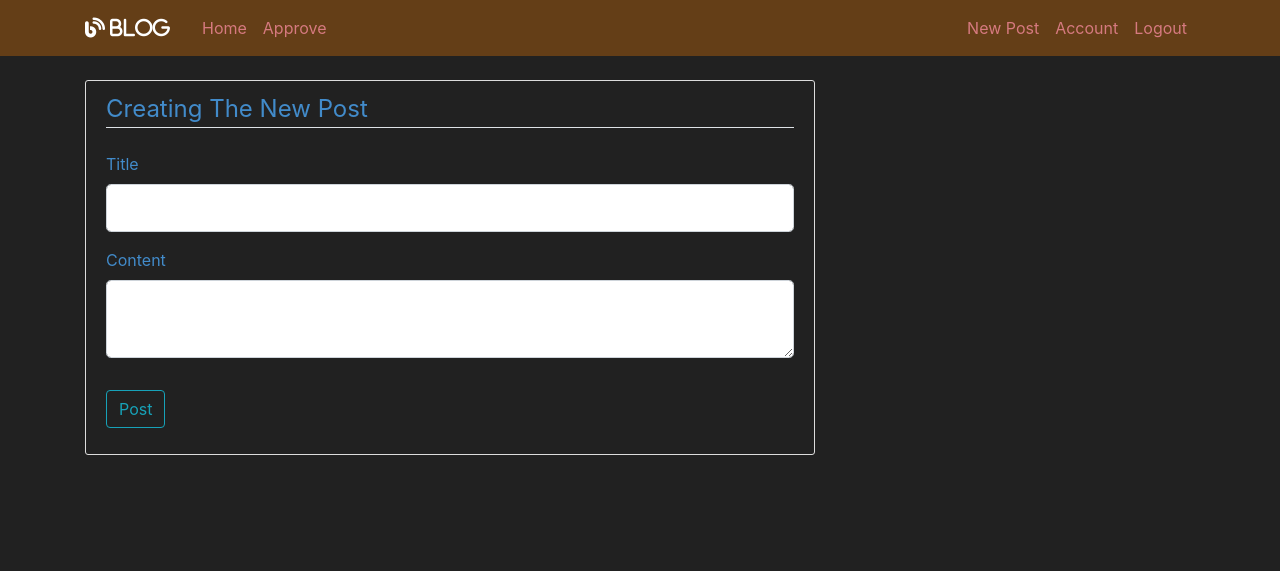
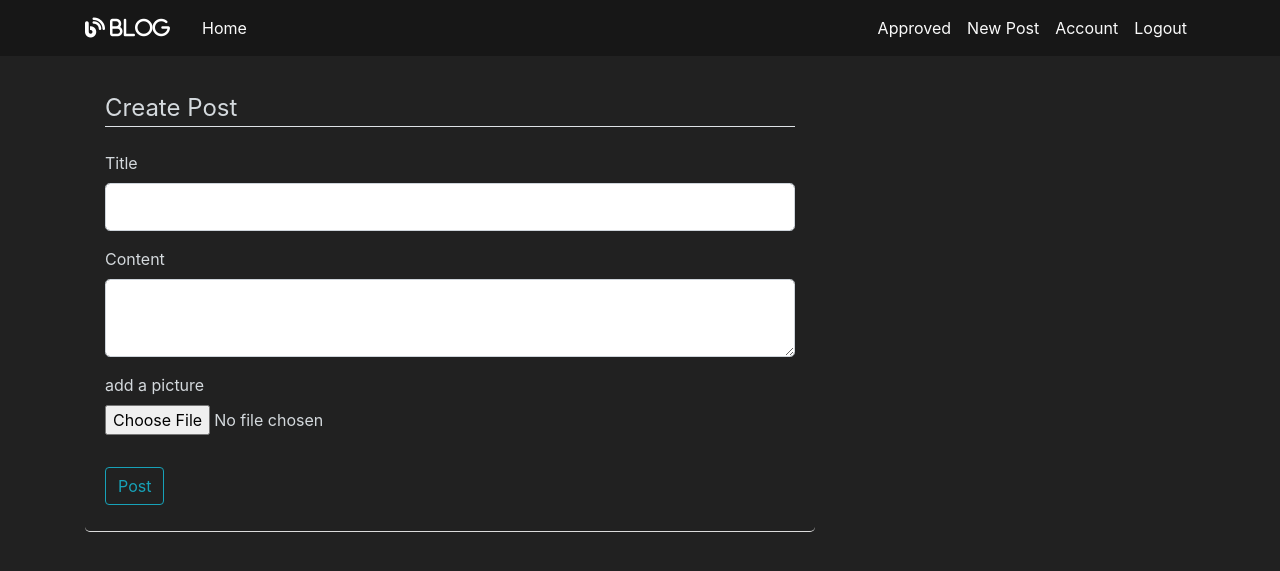
Before and after one commit to janabdullahi/blog, a Flask app: page /post/new in a window 1280 px wide. Shown: the top 571 px of the page. Run offline with Flask 2, Linux system fonts and the light colour scheme; a user stored in the database is signed in; some libraries are stand-ins or nearby versions.

Commit message:
post can have optional photo

```diff
--- a/flaskblog/forms.py
+++ b/flaskblog/forms.py
@@ -17,12 +17,12 @@ class RegistrationForm(FlaskForm):
     def validate_username(self, username):
         user = User.query.filter_by(username=username.data).first()
         if user:
-            raise ValidationError('That username is already exist!.')
+            raise ValidationError('Username is already exist!.')
 
     def validate_email(self, email):
         user = User.query.filter_by(email=email.data).first()
         if user:
-            raise ValidationError('That email is taken. Please choose a different one.')
+            raise ValidationError(' Email is taken. Please choose a different one.')
 
 
 class LoginForm(FlaskForm):
@@ -42,15 +42,16 @@ class UpdateAccountForm(FlaskForm):
         if username.data != current_user.username:
             user = User.query.filter_by(username=username.data).first()
             if user:
-                raise ValidationError('That username is already exist. Please select different username.')
+                raise ValidationError('Username is already exist. Please select different username.')
 
     def validate_email(self, email):
         if email.data != current_user.email:
             user = User.query.filter_by(email=email.data).first()
             if user:
-                raise ValidationError('That email is already exist. Please select different email.')
+                raise ValidationError('Email is already exist. Please select different email.')
 
 class PostForm(FlaskForm):
     title = StringField('Title', validators=[DataRequired()])
     content = TextAreaField('Content', validators=[DataRequired()])
+    picture = FileField('add a picture', validators=[FileAllowed(['jpg', 'png'])])
     submit = SubmitField('Post')
--- a/flaskblog/models.py
+++ b/flaskblog/models.py
@@ -51,6 +51,7 @@ class Post(db.Model):
     user_id = db.Column(db.Integer, db.ForeignKey('user.id'), nullable=False)
     likes = db.relationship('PostLike', backref='post', lazy='dynamic')
     is_approved = db.Column(db.Boolean, default=False)
+    image_file = db.Column(db.String(20), nullable=False, default='default.jpg')
 
     def __repr__(self):
         return f"Post('{self.title}', '{self.date_posted}')"
--- a/flaskblog/routes.py
+++ b/flaskblog/routes.py
@@ -1,7 +1,9 @@
+from email.mime import image
 import os
 import secrets
 from PIL import Image
 from flask import render_template, url_for, flash, redirect, request,abort
+from httplib2 import Response
 from flaskblog import app, db, bcrypt
 from flaskblog.forms import RegistrationForm, LoginForm, UpdateAccountForm,PostForm
 from flaskblog.models import User, Post,PostLike
@@ -11,7 +13,7 @@ from flask_login import login_user, current_user, logout_user, login_required
 @app.route("/")
 @app.route("/home")
 def home():
-    posts=Post.query.all()
+    posts=Post.query.filter_by(is_approved = True)
     return render_template('home.html', posts=posts)
 
 
@@ -52,7 +54,7 @@ def login():
             next_page = request.args.get('next')
             return redirect(next_page) if next_page else redirect(url_for('home'))
         else:
-            flash('Unsuccessful Login . Please enter valid email and password', 'danger')
+            flash('Please enter valid email and password', 'danger')
     return render_template('login.html', title='Login', form=form)
 
 
@@ -100,18 +102,45 @@ def account():
                            image_file=image_file, form=form)
 
 
+# @app.route("/post/new", methods=['GET', 'POST'])
+# @login_required
+# def new_post():
+#     form = PostForm()
+#     if form.validate_on_submit():
+#         post=Post(title=form.title.data,content=form.content.data,author=current_user)
+#         db.session.add(post)
+#         db.session.commit()
+#         flash('Your post has been created successfully!', 'success')
+#         return redirect(url_for('home'))
+#     return render_template('create_post.html', title='New Post',
+#     form=form,legend="Creating The New Post")
+
+
+def save_post_picture(form_picture):
+    random_hex = secrets.token_hex(8)
+    _, f_ext = os.path.splitext(form_picture.filename)
+    picture_fn = random_hex + f_ext
+    picture_path = os.path.join(app.root_path, 'static/profile_pics', picture_fn)
+    i = Image.open(form_picture)
+    i.save(picture_path)
+    return picture_fn
+
 @app.route("/post/new", methods=['GET', 'POST'])
 @login_required
 def new_post():
     form = PostForm()
     if form.validate_on_submit():
-        post=Post(title=form.title.data,content=form.content.data,author=current_user)
+        if form.picture.data:
+            picture_file = save_post_picture(form.picture.data)
+            post = Post(title=form.title.data, content=form.content.data, image_file=picture_file, author=current_user)
+        else:
+            post = Post(title=form.title.data, content=form.content.data, author=current_user)
         db.session.add(post)
         db.session.commit()
-        flash('Your post has been created successfully!', 'success')
+        flash('Your post has been created!', 'success')
         return redirect(url_for('home'))
     return render_template('create_post.html', title='New Post',
-    form=form,legend="Creating The New Post")
+        form=form, legend='Create Post')
 
 @app.route("/post/<int:post_id>")
 def post(post_id):
@@ -128,10 +157,13 @@ def update_post(post_id):
         abort(403)
     form = PostForm()
     if form.validate_on_submit():
+        if form.picture.data:
+            picture_file = save_post_picture(form.picture.data)
+            post.image_file=picture_file
         post.title = form.title.data
         post.content = form.content.data
         db.session.commit()
-        flash(' updated!', 'success')
+        flash(' Updated!', 'success')
         return redirect(url_for('post', post_id=post.id))
     elif request.method == 'GET':
         form.title.data = post.title
@@ -145,16 +177,16 @@ def update_post(post_id):
 @login_required
 def delete_post(post_id):
     post = Post.query.get_or_404(post_id)
-    if current_user.id==4:
-        db.session.delete(post)
-        db.session.commit()
-        flash('deleted!', 'success')
-        return redirect(url_for('home'))
+    # if current_user.id==4:
+    #     db.session.delete(post)
+    #     db.session.commit()
+    #     flash('deleted!', 'success')
+    #     return redirect(url_for('home'))
     if post.author != current_user:
         abort(403)
     db.session.delete(post)
     db.session.commit()
-    flash('deleted!', 'success')
+    flash('Deleted!', 'success')
     return redirect(url_for('home'))
 
 
@@ -185,6 +217,6 @@ def approve_post(post_id):
     post = Post.query.get_or_404(post_id)
     post.is_approved = True
     db.session.commit()
-    flash('Post has been approved!', 'success')
+    flash('Your post has been approved!', 'success')
 
     return redirect(url_for('approvals'))
--- a/flaskblog/static/main.css
+++ b/flaskblog/static/main.css
@@ -9,13 +9,14 @@ body {
   }
 
   .bg-steel {
-    background-color: hsla(30, 100%, 50%, .3);
+    /* background-color: hsla(30, 100%, 50%, .3); */
+    background-color: rgba(3, 3, 3, 0.3);
   }
   .likes-buttons{
     border: none;
   }
   .site-header .navbar-nav .nav-link {
-    color: rgb(214, 122, 127);;
+    color: #fafafa;
   }
 
   .site-header .navbar-nav .nav-link:hover {
@@ -27,24 +28,26 @@ body {
   }
 
   .content-section {
-    color: #428bca;
+    color: #d4d9dd;
     padding: 10px 20px;
-    border: 1px solid #dddddd;
-    border-radius: 3px;
-    margin-bottom: 20px;
+    border-bottom: 0.1px solid #dddddd;
+    border-radius: 5px;
+    /* margin-bottom: 20px; */
   }
 
   .article-title {
-    color: #444444;
+    color: #f5f5f8;
+    /* color: #444444; */
   }
 
   a.article-title:hover {
-    color: #428bca;
+    color: hsl(210, 23%, 95%);
     text-decoration: none;
   }
 
   .article-content {
     white-space: pre-line;
+    word-break: break-all;
   }
 
   .article-img {
@@ -56,7 +59,7 @@ body {
   .article-metadata {
     padding-bottom: 1px;
     margin-bottom: 4px;
-    border-bottom: 1px solid #e3e3e3
+    /* border-bottom: 1px solid #e3e3e3 */
   }
 
   .article-metadata a:hover {
--- a/flaskblog/templates/create_post.html
+++ b/flaskblog/templates/create_post.html
@@ -1,7 +1,7 @@
 {% extends "layout.html" %}
 {% block content %}
 <div class="content-section">
-    <form method="POST" action="">
+    <form method="POST" action="" enctype="multipart/form-data">
         {{ form.hidden_tag() }}
         <fieldset class="form-group">
             <legend class="border-bottom mb-4">{{ legend }}</legend>
@@ -31,6 +31,17 @@
                     {{ form.content(class="form-control form-control-lg") }}
                 {% endif %}
             </div>
+            <!-- post pic-->
+            <div class="form-group">
+                {{ form.picture.label() }}
+                {{ form.picture(class="form-control-file") }}
+                {% if form.picture.errors %}
+                    {% for error in form.picture.errors %}
+                        <span class="text-danger">{{ error }}</span></br>
+                    {% endfor %}
+                {% endif %}
+            </div>
+            <!-- post pic-->
         </fieldset>
         <div class="form-group">
             {{ form.submit(class="btn btn-outline-info") }}
--- a/flaskblog/templates/home.html
+++ b/flaskblog/templates/home.html
@@ -11,6 +11,7 @@
             </a></h2>
 
             <p class="article-content">{{ post.content }}</p>
+
           </div>
           <div class="article-metadata">
             <a class="mr-2" href="#">{{ post.author.username }}</a>
--- a/flaskblog/templates/layout.html
+++ b/flaskblog/templates/layout.html
@@ -3,7 +3,8 @@
 <head>
     <!-- Required meta tags -->
     <meta charset="utf-8">
-    <meta name="viewport" content="width=device-width, initial-scale=1, shrink-to-fit=no">
+    <meta name="viewport"
+    content="width=device-width, initial-scale=1, shrink-to-fit=no">
 
     <!-- Bootstrap CSS -->
     <link rel="stylesheet" href="https://maxcdn.bootstrapcdn.com/bootstrap/4.0.0/css/bootstrap.min.css" integrity="sha384-Gn5384xqQ1aoWXA+058RXPxPg6fy4IWvTNh0E263XmFcJlSAwiGgFAW/dAiS6JXm" crossorigin="anonymous">
@@ -14,9 +15,9 @@
     <link rel="stylesheet" type="text/css" href="{{ url_for('static', filename='main.css') }}">
 
     {% if title %}
-        <title>Flask Blog - {{ title }}</title>
+        <title>Blog - {{ title }}</title>
     {% else %}
-        <title>Flask Blog</title>
+        <title>Blog</title>
     {% endif %}
 </head>
 <body>
@@ -30,19 +31,31 @@
           <div class="collapse navbar-collapse" id="navbarToggle">
             <div class="navbar-nav mr-auto">
               <a class="nav-item nav-link" href="{{ url_for('home') }}">Home</a>
-             <a class="nav-item nav-link" href="{{ url_for('approvals') }}">Approve</a>
+            </div>
             </div>
             <!-- Navbar Right Side -->
             <div class="navbar-nav">
-              {% if current_user.is_authenticated  and (current_user.role==1 or current_user.role==2) %}
+              {% if current_user.is_authenticated  and (current_user.role==1) %}
+              <a class="nav-item nav-link" href="{{ url_for('approvals') }}">Approved</a>
                 <a class="nav-item nav-link" href="{{ url_for('new_post') }}">New Post</a>
                 <a class="nav-item nav-link" href="{{ url_for('account') }}">Account</a>
                 <a class="nav-item nav-link" href="{{ url_for('logout') }}">Logout</a>
+
+
+
+               {% elif current_user.is_authenticated  and ( current_user.role==2) %}
+                <a class="nav-item nav-link" href="{{ url_for('new_post') }}">New Post</a>
+                <a class="nav-item nav-link" href="{{ url_for('account') }}">Account</a>
+                <a class="nav-item nav-link" href="{{ url_for('logout') }}">Logout</a>
+
+                {% elif current_user.is_authenticated  and ( current_user.role==3) %}
+                <a class="nav-item nav-link" href="{{ url_for('logout') }}">Logout</a>
+
               {% else %}
-                <a class="nav-item nav-link" href="{{ url_for('login') }}">Login</a>
-                <a class="nav-item nav-link" href="{{ url_for('register') }}">Register</a>
-                <a class="nav-item nav-link" href="{{ url_for('logout') }}">Logout</a>
-              {% endif %}
+              <a class="nav-item nav-link" href="{{ url_for('login') }}">Login</a>
+              <a class="nav-item nav-link" href="{{ url_for('register') }}">Register</a>
+
+              {%endif%}
             </div>
           </div>
         </div>
@@ -72,6 +85,7 @@
     <script src="https://cdnjs.cloudflare.com/ajax/libs/popper.js/1.12.9/umd/popper.min.js" integrity="sha384-ApNbgh9B+Y1QKtv3Rn7W3mgPxhU9K/ScQsAP7hUibX39j7fakFPskvXusvfa0b4Q" crossorigin="anonymous"></script>
     <script src="https://maxcdn.bootstrapcdn.com/bootstrap/4.0.0/js/bootstrap.min.js" integrity="sha384-JZR6Spejh4U02d8jOt6vLEHfe/JQGiRRSQQxSfFWpi1MquVdAyjUar5+76PVCmYl" crossorigin="anonymous"></script>
 </body>
+
 <style>
   body {
     background-color: #212121;
```
Also changed, not shown: flaskblog/templates/approvals_posts.html (+79 -15 lines), flaskblog/templates/post.html (+16 -7 lines), flaskblog/site.db, flaskblog/static/profile_pics/277a0e3d06964383.png (added), flaskblog/static/profile_pics/4ac508a0fd422709.png (added), flaskblog/static/profile_pics/84386f1f7761fada.png (added), flaskblog/static/profile_pics/d32b63313fd13dbf.png (added), flaskblog/static/profile_pics/f94b6e23aeda1796.png (added), 1 other file.
